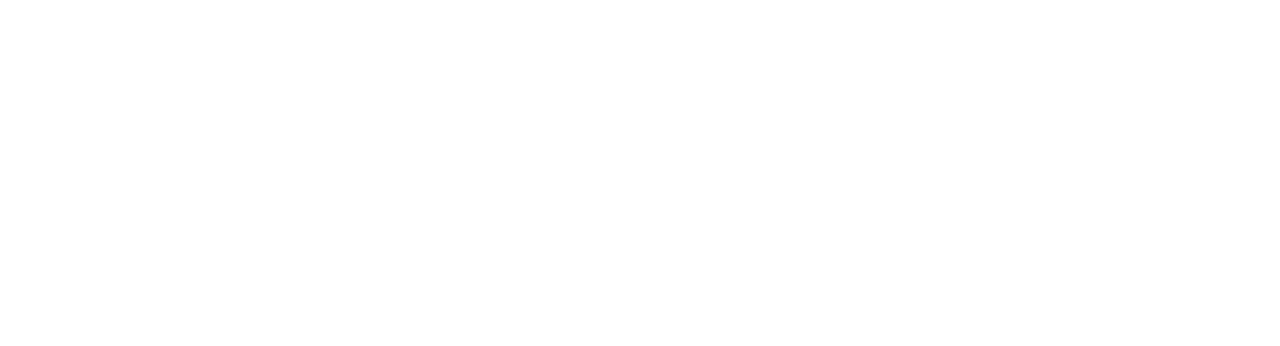
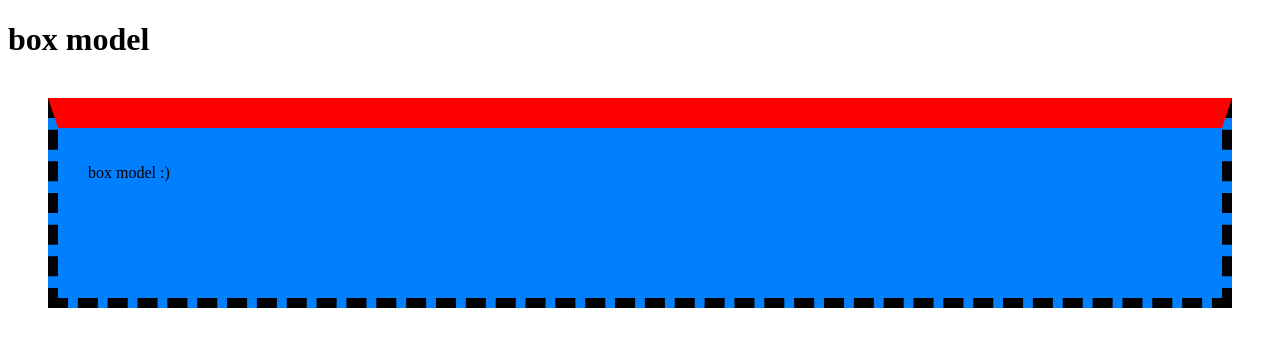
Before and after one commit to Toasty23/tardog.github.io, a plain HTML site: page box.html in a window 1280 px wide. Drawn offline with Linux system fonts and the light colour scheme.

Commit message:
box
boxi lisätty

```diff
--- a/box.html
+++ b/box.html
@@ -1,4 +1,11 @@
 <!DOCTYPE html>
 <html>
 <head>
+<link rel="stylesheet" href="css/box.css">
 <title>Box-model</title>
+</head>
+<body>
+<h1> box model</h1>
+<div class="box">
+<p> box model :)</p>
+</div>
--- /dev/null
+++ b/css/box.css
@@ -0,0 +1,20 @@
+
+.box{
+	background-color: #007FFF;
+	width: 400px
+	padding: 20px 70px 50px 10px;
+	padding-top: 20px;
+	padding-right: 40px;
+	padding-bottom: 100px;
+	padding-left: 30px;
+	margin: 40px;
+	border: 10px dashed black;
+	border-top: 20px solid black;
+	border-top-width: 30px;
+	border-top-color: red;
+	box-sizing: border-box;
+}
+
+h2{
+	background: white;
+}
```
Also changed, not shown: cv/index.html (+12 -2 lines).
